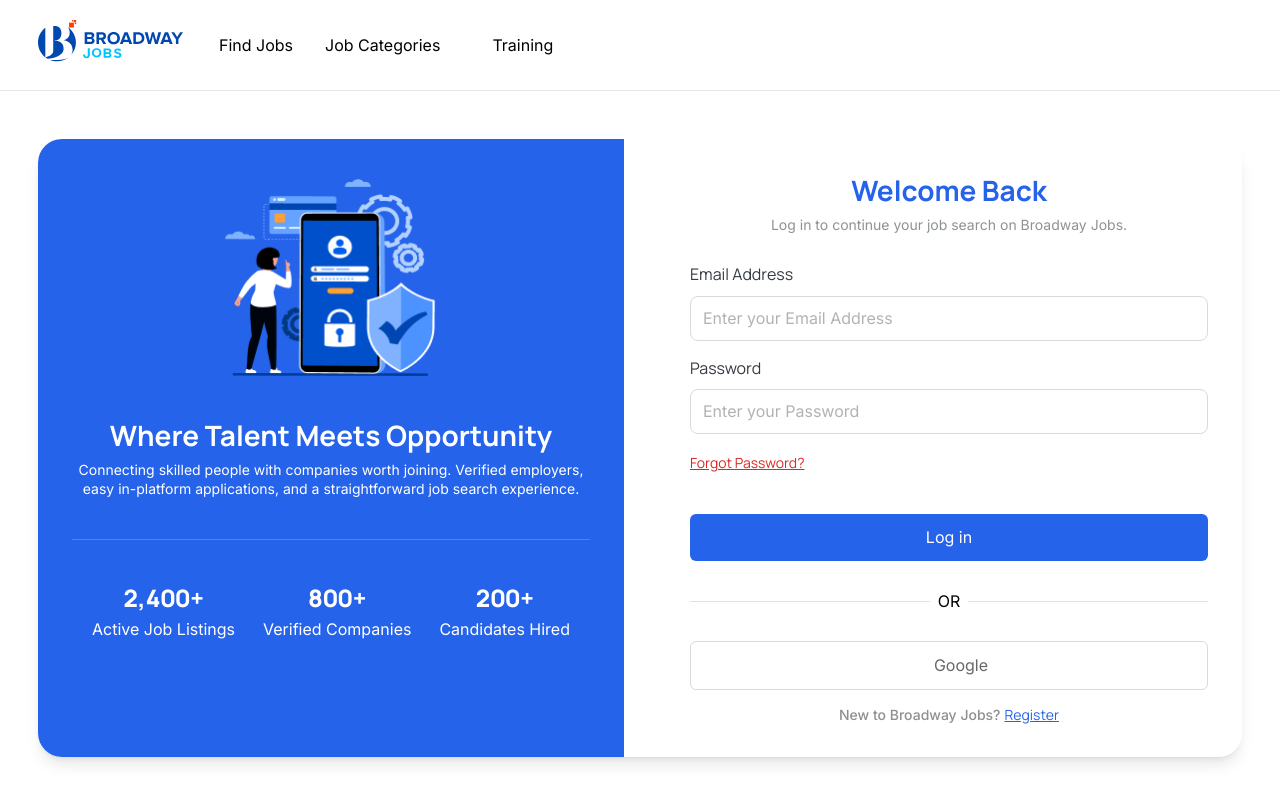
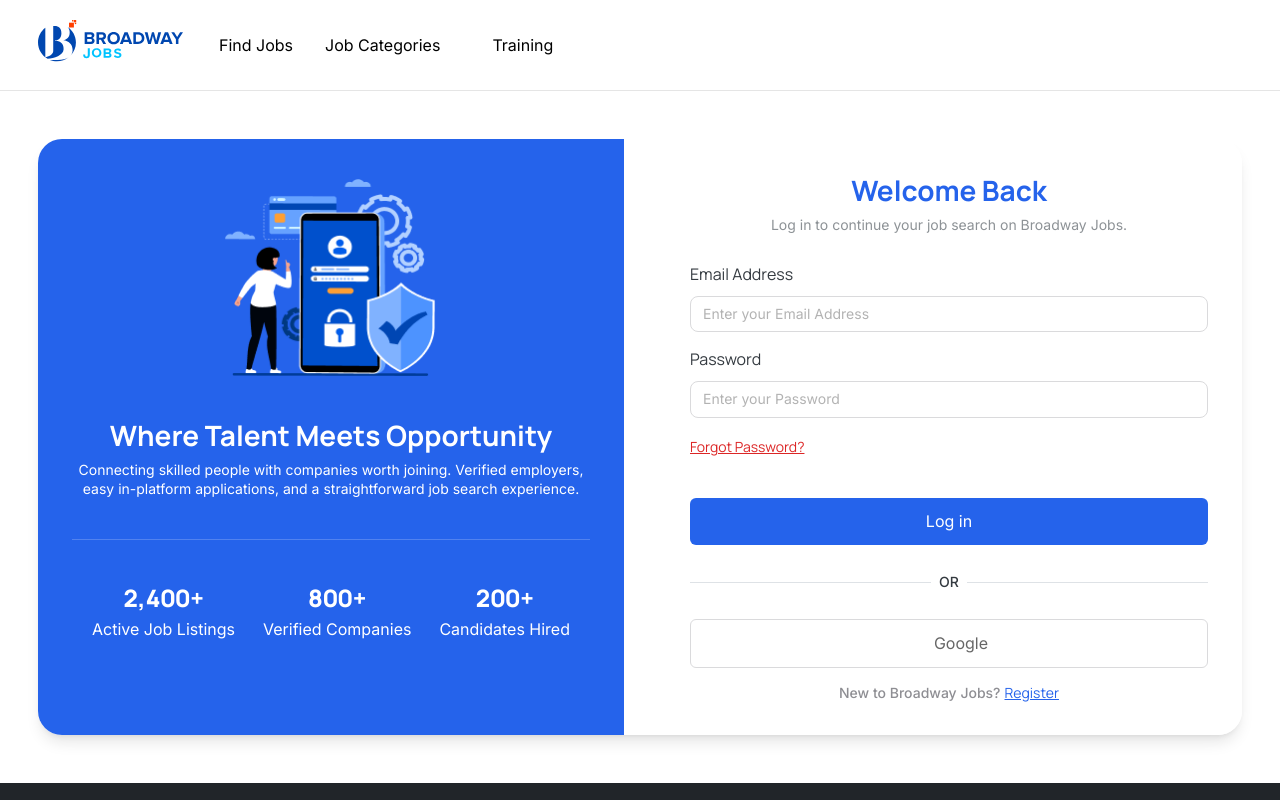
Before and after one commit to Ashish09-cmd/job-protol1, a Next.js app: page /jobseeker/login in a window 1280 px wide. Shown: the top 800 px of the page. Built offline with nearby package versions, Linux system fonts and the light colour scheme; some icons are missing.

Commit message:
feat: update styling for login and registration pages, improve input component's text size

```diff
--- a/app/(auth)/jobseeker/login/page.tsx
+++ b/app/(auth)/jobseeker/login/page.tsx
@@ -1,7 +1,6 @@
 import LoginForm from "@/components/auth/LoginForm";
 import Button from "@/components/ui/button/Button";
 import CountUp from "@/components/ui/Countup";
-import Input from "@/components/ui/Input";
 import { Icon } from "@iconify/react";
 import Image from "next/image"
 import Link from "next/link";
@@ -71,16 +70,26 @@ export default function JobSeekerLogin(){
                     <LoginForm />
                     <div className="flex items-center justify-around gap-2">
                       <div className="h-px w-full bg-[#dee2e6]"></div>
-                      <p>OR</p>
+                      <p className="text-xs font-medium line-height-sm text-subtext-primary-color ">
+                        OR
+                      </p>
                       <div className="h-px w-full bg-[#dee2e6]"></div>
                     </div>
                     <div className="flex flex-col gap-4">
                       <Button variant="neutral">
-                        <Icon icon={"material-icon-theme:google"}/>Google
+                        <Icon icon={"material-icon-theme:google"} />
+                        Google
                       </Button>
                       <div className="flex items-center gap-1 justify-center">
-                        <p className="text-xs font-medium font-inter text-subtext-gray1 line-height-sm ">New to Broadway Jobs?</p>
-                        <Link href={"/jobseeker/register"} className="underline text-primary-blue text-xs line-height-sm font-manrope">Register</Link>
+                        <p className="text-xs font-medium font-inter text-subtext-gray1 line-height-sm ">
+                          New to Broadway Jobs?
+                        </p>
+                        <Link
+                          href={"/jobseeker/register"}
+                          className="underline text-primary-blue text-xs line-height-sm font-manrope"
+                        >
+                          Register
+                        </Link>
                       </div>
                     </div>
                   </div>
--- a/app/(auth)/jobseeker/register/page.tsx
+++ b/app/(auth)/jobseeker/register/page.tsx
@@ -1,10 +1,8 @@
-import LoginForm from "@/components/auth/LoginForm";
 import RegisterForm from "@/components/auth/RegisterForm";
 import Button from "@/components/ui/button/Button";
 import CountUp from "@/components/ui/Countup";
 import { Icon } from "@iconify/react";
 import Image from "next/image";
-import Link from "next/link";
 
 
 const STATS = [
@@ -72,9 +70,9 @@ export default function JobSeekerRegister() {
                 <div className="flex flex-col gap-7">
                   <RegisterForm />
                   <div className="flex items-center justify-around gap-2">
-                    <div className="h-[1px] w-full bg-[#dee2e6]"></div>
-                    <p>OR</p>
-                    <div className="h-[1px] w-full bg-[#dee2e6]"></div>
+                    <div className="h-px w-full bg-[#dee2e6]"></div>
+                    <p className="text-xs font-medium line-height-sm text-subtext-primary-color " >OR</p>
+                    <div className="h-px w-full bg-[#dee2e6]"></div>
                   </div>
                   <div className="flex flex-col gap-4">
                     <Button variant="neutral">
--- a/components/ui/Input.tsx
+++ b/components/ui/Input.tsx
@@ -50,7 +50,7 @@ const Input = forwardRef<HTMLInputElement, InputProps>(function Input(
           type={inputType}
           aria-invalid={!!error}
           aria-describedby={message ? messageId : undefined}
-          className={`w-full rounded-lg border bg-white px-3 py-2.5 text-sm font-inter text-black placeholder:text-black/30 focus:outline-0  disabled:opacity-60 disabled:cursor-not-allowed ${
+          className={`w-full rounded-lg border bg-white px-3 py-2 text-xs font-inter text-black placeholder:text-black/30 focus:outline-0  disabled:opacity-60 disabled:cursor-not-allowed ${
             error ? "border-red-600" : "border-[#DADADC]"
           } ${isPassword ? "pr-11" : ""} ${className}`}
           {...props}
```
